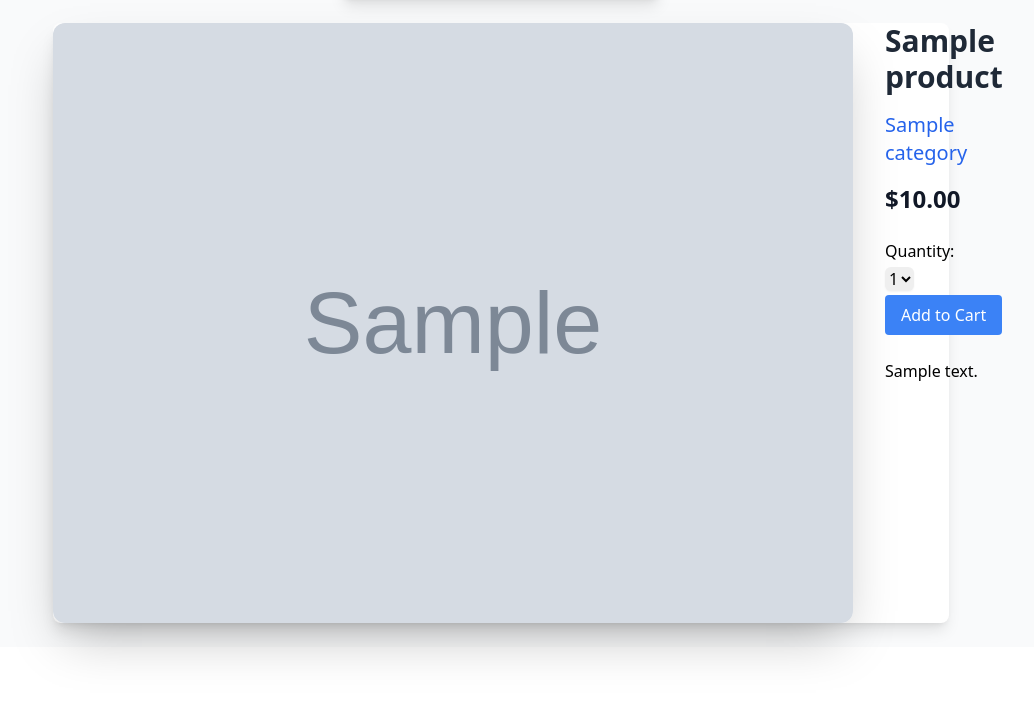
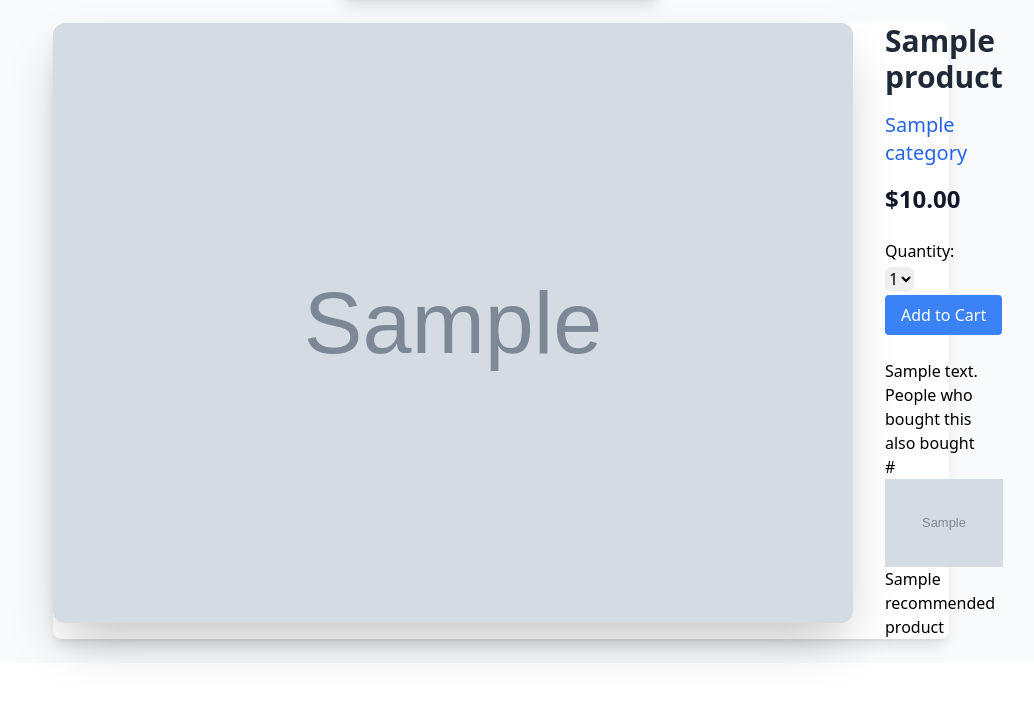
Before and after one commit to zablon-oigo/shop, a Django app: template templates/shop/detail.html in a window 1280 px wide. Shown: the part 65-767 px from the top of the page, without its empty margins (139-1173 px from the left). Run offline with Django 5.2, Linux system fonts and the light colour scheme; tables that the repository leaves empty hold one stand-in row (values such as "Sample post"); the template is opened without the code that fills it: values that come from a table or form of the project are taken from there, most other values are stand-ins (such as "Sample title", 1, 10 or a date in 2020); grey boxes marked "Sample" are stand-in pictures; parts of the project's set-up code (start-up, migrations or seed data) failed here and were passed over; some libraries are stand-ins or nearby versions.

Commit message:
Added recommended product on detail page

```diff
--- a/templates/shop/detail.html
+++ b/templates/shop/detail.html
@@ -27,6 +27,18 @@
                 <div class="prose font-light text-md">
                     {{ product.description|linebreaks }}
                 </div>
+                <div class="">
+                    <h2 class="">
+                        People who bought this also bought
+                    </h2>
+                    {% for p in recommended_products %}
+                    <div class="">
+                        <a href="" class="">{{p.get_absolute_url}}</a>
+                        <img src="{{ p.image.url }}" alt="" class="">
+                        <p class="">{{p.name}}</p>
+                    </div>
+                    {% endfor %}
+                </div>
             </div>
         </div>
     </div>
```
